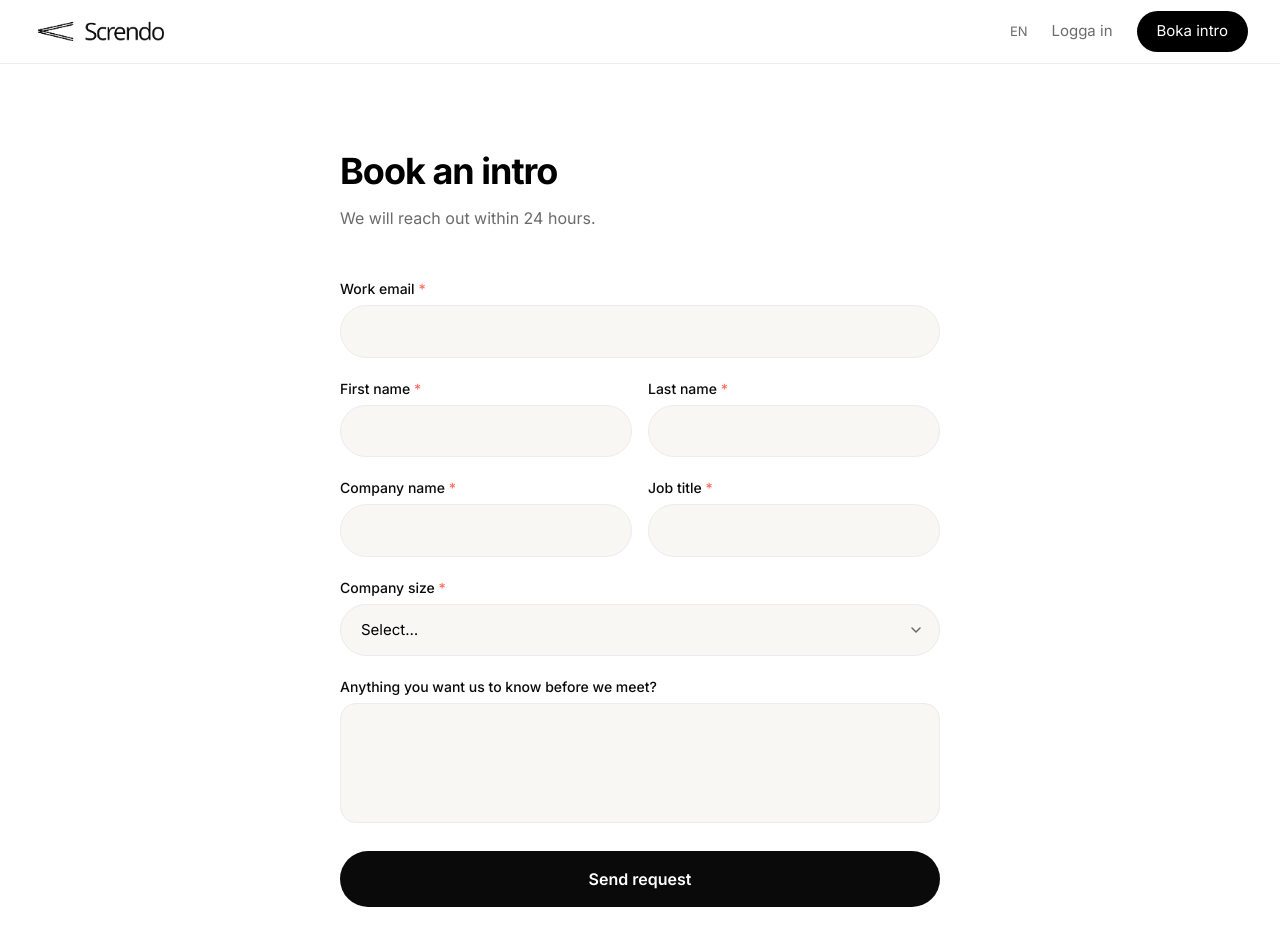
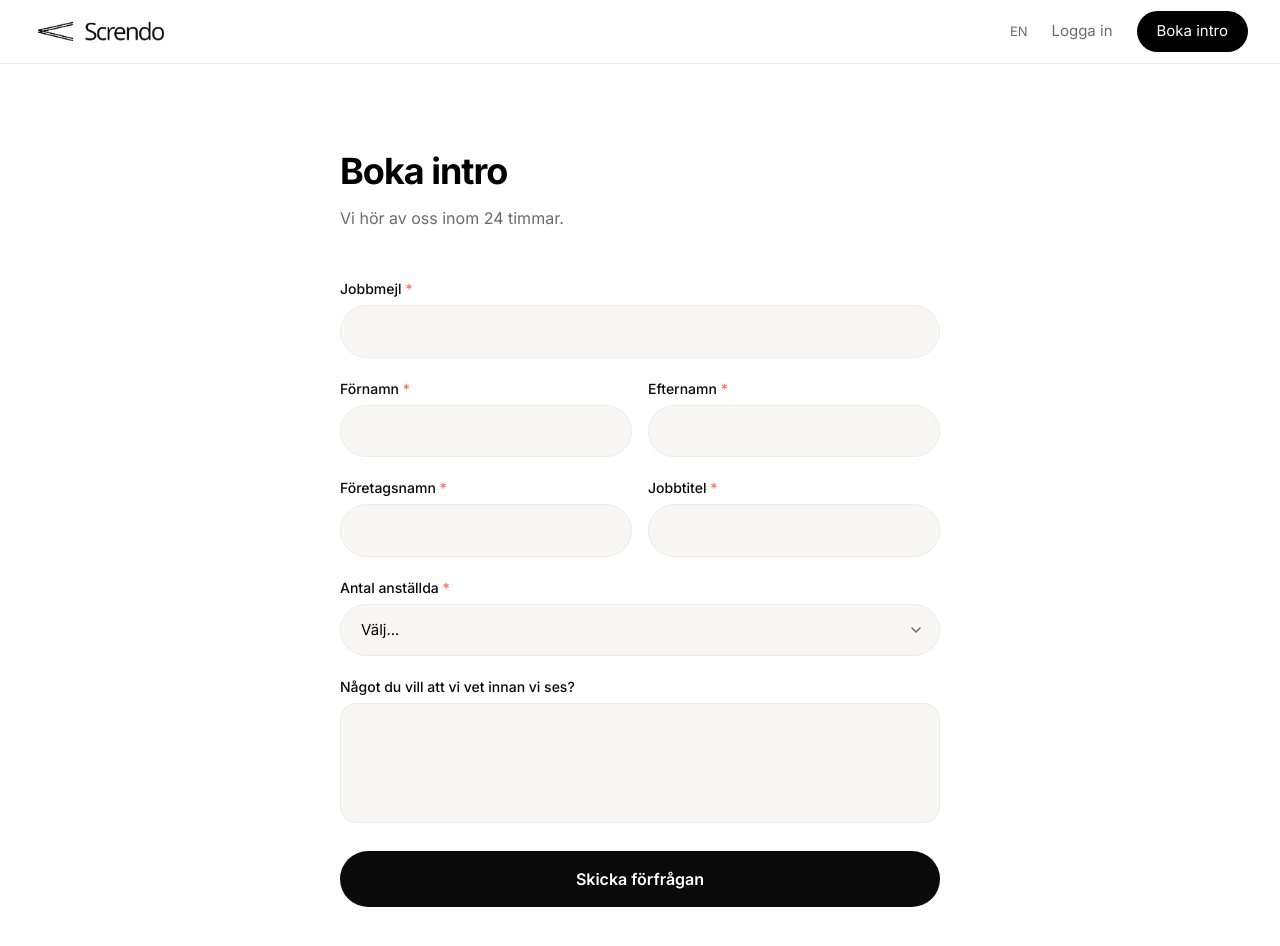
Before and after one commit to benjaminpalm/screndo-hemsida, a Next.js app: page /book-intro in a window 1280 px wide. Shown: the top 946 px of the page. Built offline with nearby package versions, Linux system fonts and the light colour scheme.

Commit message:
book intro translations

```diff
--- a/app/book-intro/page.tsx
+++ b/app/book-intro/page.tsx
@@ -1,6 +1,7 @@
 "use client";
 
 import Navbar from "@/components/Navbar";
+import { LanguageProvider, useLanguage } from "@/contexts/LanguageContext";
 import { useState, FormEvent } from "react";
 
 const inputStyle: React.CSSProperties = {
@@ -62,7 +63,8 @@ const required: (keyof Fields)[] = [
   "companySize",
 ];
 
-export default function BookIntro() {
+function BookIntroForm() {
+  const { t } = useLanguage();
   const [fields, setFields] = useState<Fields>({
     email: "",
     firstName: "",
@@ -84,7 +86,7 @@ export default function BookIntro() {
     const e: Errors = {};
     for (const key of required) {
       if (!fields[key].trim()) {
-        e[key] = "Please complete this required field.";
+        e[key] = t.validationError;
       }
     }
     return e;
@@ -101,15 +103,6 @@ export default function BookIntro() {
   }
 
   return (
-    <div style={{ background: "#fff", minHeight: "100vh" }}>
-      <Navbar />
-      <div
-        style={{
-          display: "flex",
-          justifyContent: "center",
-          padding: "80px 24px",
-        }}
-      >
     <div style={{ maxWidth: "600px", width: "100%" }}>
       <h1
         style={{
@@ -120,7 +113,7 @@ export default function BookIntro() {
           marginTop: 0,
         }}
       >
-            Book an intro
+        {t.pageHeadline}
       </h1>
       <p
         style={{
@@ -130,19 +123,19 @@ export default function BookIntro() {
           marginTop: 0,
         }}
       >
-            We will reach out within 24 hours.
+        {t.pageSubline}
       </p>
 
       {submitted ? (
         <p style={{ fontSize: "18px", color: "#0A0A0A" }}>
-              Thanks! We will be in touch soon.
+          {t.submittedMessage}
         </p>
       ) : (
         <form onSubmit={handleSubmit} noValidate>
           {/* Work email */}
           <div style={fieldStyle}>
             <label style={labelStyle}>
-                  Work email <span style={{ color: "#FF6B5C" }}>*</span>
+              {t.workEmail} <span style={{ color: "#FF6B5C" }}>*</span>
             </label>
             <input
               type="email"
@@ -164,7 +157,7 @@ export default function BookIntro() {
           >
             <div style={{ display: "flex", flexDirection: "column" }}>
               <label style={labelStyle}>
-                    First name <span style={{ color: "#FF6B5C" }}>*</span>
+                {t.firstName} <span style={{ color: "#FF6B5C" }}>*</span>
               </label>
               <input
                 type="text"
@@ -178,7 +171,7 @@ export default function BookIntro() {
             </div>
             <div style={{ display: "flex", flexDirection: "column" }}>
               <label style={labelStyle}>
-                    Last name <span style={{ color: "#FF6B5C" }}>*</span>
+                {t.lastName} <span style={{ color: "#FF6B5C" }}>*</span>
               </label>
               <input
                 type="text"
@@ -203,7 +196,7 @@ export default function BookIntro() {
           >
             <div style={{ display: "flex", flexDirection: "column" }}>
               <label style={labelStyle}>
-                    Company name <span style={{ color: "#FF6B5C" }}>*</span>
+                {t.companyName} <span style={{ color: "#FF6B5C" }}>*</span>
               </label>
               <input
                 type="text"
@@ -217,7 +210,7 @@ export default function BookIntro() {
             </div>
             <div style={{ display: "flex", flexDirection: "column" }}>
               <label style={labelStyle}>
-                    Job title <span style={{ color: "#FF6B5C" }}>*</span>
+                {t.jobTitle} <span style={{ color: "#FF6B5C" }}>*</span>
               </label>
               <input
                 type="text"
@@ -234,7 +227,7 @@ export default function BookIntro() {
           {/* Company size */}
           <div style={fieldStyle}>
             <label style={labelStyle}>
-                  Company size <span style={{ color: "#FF6B5C" }}>*</span>
+              {t.companySize} <span style={{ color: "#FF6B5C" }}>*</span>
             </label>
             <div style={{ position: "relative" }}>
               <select
@@ -247,11 +240,11 @@ export default function BookIntro() {
                   cursor: "pointer",
                 }}
               >
-                    <option value="">Select…</option>
-                    <option value="1-50">1–50 employees</option>
-                    <option value="51-200">51–200 employees</option>
-                    <option value="201-500">201–500 employees</option>
-                    <option value="500+">500+ employees</option>
+                <option value="">{t.selectPlaceholder}</option>
+                <option value="1-50">{t.size1}</option>
+                <option value="51-200">{t.size2}</option>
+                <option value="201-500">{t.size3}</option>
+                <option value="500+">{t.size4}</option>
               </select>
               <svg
                 width="16"
@@ -284,7 +277,7 @@ export default function BookIntro() {
           {/* Message */}
           <div style={fieldStyle}>
             <label style={labelStyle}>
-                  Anything you want us to know before we meet?
+              {t.textareaLabel}
             </label>
             <textarea
               rows={4}
@@ -311,12 +304,29 @@ export default function BookIntro() {
               marginTop: "8px",
             }}
           >
-                Send request
+            {t.submitButton}
           </button>
         </form>
       )}
     </div>
+  );
+}
+
+export default function BookIntro() {
+  return (
+    <LanguageProvider>
+      <div style={{ background: "#fff", minHeight: "100vh" }}>
+        <Navbar />
+        <div
+          style={{
+            display: "flex",
+            justifyContent: "center",
+            padding: "80px 24px",
+          }}
+        >
+          <BookIntroForm />
         </div>
       </div>
+    </LanguageProvider>
   );
 }
--- a/contexts/LanguageContext.tsx
+++ b/contexts/LanguageContext.tsx
@@ -6,6 +6,23 @@ type Lang = 'sv' | 'en'
 
 const translations = {
   sv: {
+    pageHeadline: 'Boka intro',
+    pageSubline: 'Vi hör av oss inom 24 timmar.',
+    workEmail: 'Jobbmejl',
+    firstName: 'Förnamn',
+    lastName: 'Efternamn',
+    companyName: 'Företagsnamn',
+    jobTitle: 'Jobbtitel',
+    companySize: 'Antal anställda',
+    selectPlaceholder: 'Välj...',
+    size1: '1-50 anställda',
+    size2: '51-200 anställda',
+    size3: '201-500 anställda',
+    size4: '500+ anställda',
+    textareaLabel: 'Något du vill att vi vet innan vi ses?',
+    submitButton: 'Skicka förfrågan',
+    validationError: 'Fyll i det här obligatoriska fältet.',
+    submittedMessage: 'Tack! Vi hör av oss snart.',
     login: 'Logga in',
     bookIntro: 'Boka intro',
     headline: 'Continuous people intelligence',
@@ -26,6 +43,23 @@ const translations = {
     privacy: 'Integritet',
   },
   en: {
+    pageHeadline: 'Book an intro',
+    pageSubline: 'We will reach out within 24 hours.',
+    workEmail: 'Work email',
+    firstName: 'First name',
+    lastName: 'Last name',
+    companyName: 'Company name',
+    jobTitle: 'Job title',
+    companySize: 'Company size',
+    selectPlaceholder: 'Select...',
+    size1: '1-50 employees',
+    size2: '51-200 employees',
+    size3: '201-500 employees',
+    size4: '500+ employees',
+    textareaLabel: 'Anything you want us to know before we meet?',
+    submitButton: 'Send request',
+    validationError: 'Please complete this required field.',
+    submittedMessage: 'Thanks! We will be in touch soon.',
     login: 'Log in',
     bookIntro: 'Book an intro',
     headline: 'Continuous people intelligence',
```
Lines whose indentation alone changed are shown as unchanged.
